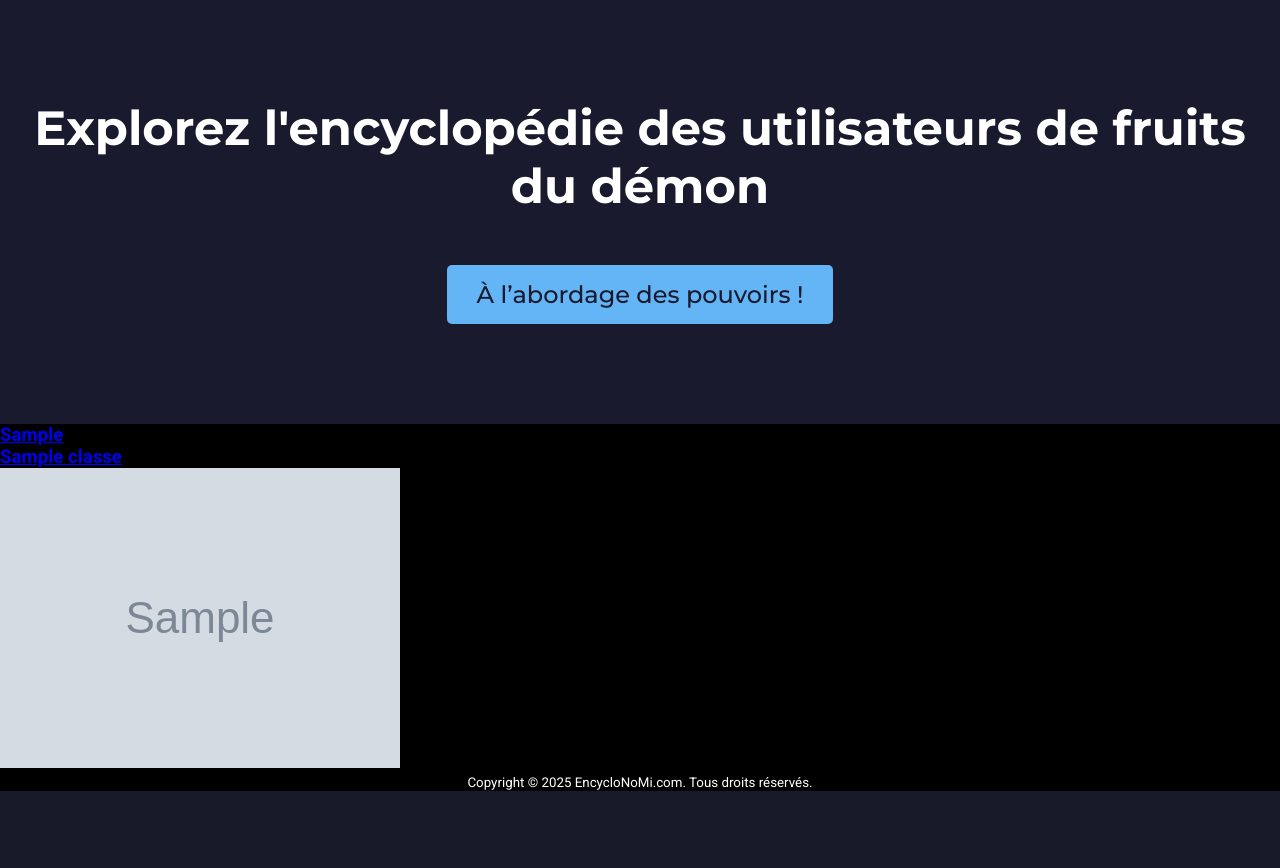
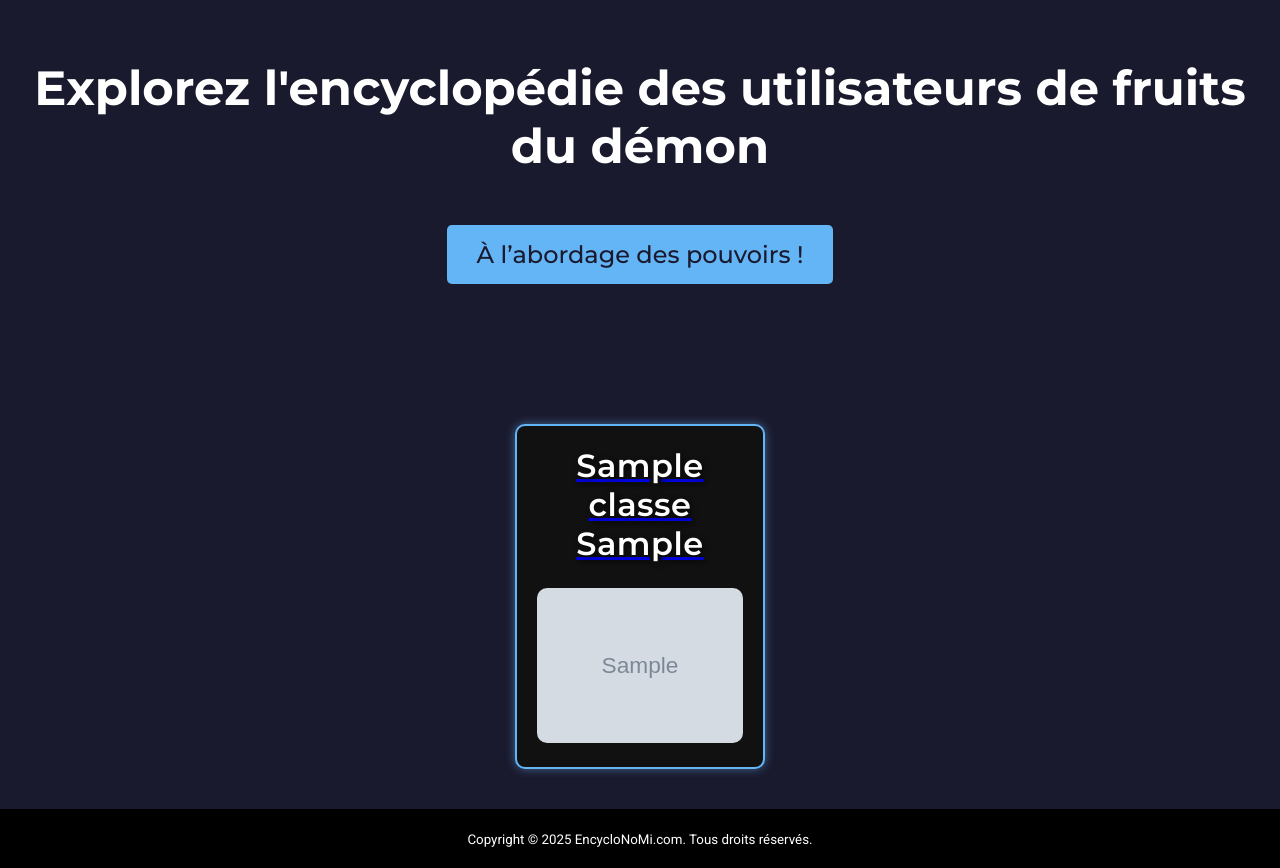
Before and after one commit to Trunings/SAE-2.03, a PHP site: page / in a window 1280 px wide. Shown: the part 4099-4967 px from the top of the page. Before the commit the page ends 4890 px from the top, so only its background shows below. Run offline with PHP 8.4, Linux system fonts and the light colour scheme; tables that the repository leaves empty or names only in its code hold one stand-in row (values such as "Sample post"); grey boxes marked "Sample" are stand-in pictures.

Commit message:
modification de css dans la page accueil

```diff
--- a/accueil.css
+++ b/accueil.css
@@ -11,79 +11,17 @@ body {
     font-family: 'Roboto', sans-serif;
     overflow-x: hidden;
     background-color: black;
+    word-wrap: break-word;
 }
 
-.section {
-    position: relative;
-    height: 100vh;
-    overflow: hidden;
-}
 
-.section img {
-    position: absolute;
-    top: 0;
-    left: 0;
-    width: 100%;
-    height: 100%;
-    object-fit: cover;
-    background-position: center;
-    background-attachment: fixed;
-    transition: filter 3s ease;
-}
-
-.contenu {
-    position: relative;
-    padding: 40px;
-    color: rgb(255, 255, 255);
-    max-width: 800px;
-    margin: 50px auto 0;
-    opacity: 0;
-    transform: translateY(20px);
-    transition: opacity 2s ease, transform 2s ease;
-}
-
-.contenu h2 {
-    font-family: 'Montserrat', sans-serif;
-    font-size: 3.2rem;
-    font-weight: 700;
-    margin-bottom: 30px;
-    text-shadow: 2px 2px 8px rgba(0, 0, 0, 0.7);
-    letter-spacing: 1px;
-}
-
-.contenu h3 {
-    font-family: 'Montserrat', sans-serif;
-    font-size: 2rem;
-    font-weight: 600;
-    margin-bottom: 15px;
-    text-shadow: 2px 2px 6px rgba(0, 0, 0, 0.7);
-    letter-spacing: 0.5px;
-}
-
-.contenu p {
-    font-size: 1.5rem;
-    line-height: 1.5;
-    margin-bottom: 20px;
-    text-shadow: 1px 1px 5px rgba(0, 0, 0, 0.7);
-    font-weight: 300;
-    letter-spacing: 0.5px;
-}
-
-.contenu li {
-    font-size: 1.5rem;
-    line-height: 1.5;
-    margin-bottom: 20px;
-    text-shadow: 1px 1px 5px rgba(0, 0, 0, 0.7);
-    font-weight: 300;
-    letter-spacing: 0.5px;
-}
 
 header {
     position: sticky;
     top: 0;
     left: 0;
     width: 100%;
-    padding: 20px;
+    padding: 10px 0;
     background-color: rgba(0, 0, 0, 0.7);
     z-index: 1000;
     box-shadow: 0 2px 10px rgba(0, 0, 0, 0.3);
@@ -96,33 +34,33 @@ header {
     max-width: 1200px;
     margin: 0 auto;
     padding: 0 20px;
-    gap: 70px;
+    flex-wrap: wrap;
+    gap: 30px;
 }
 
-.titre{
+.titre {
     margin-right: auto;
     color: #fff;
     text-transform: uppercase;
     font-family: "Permanent Marker", cursive;
-    font-weight: 400;
-    font-size: 1.8rem;
-    letter-spacing: 2px;
+    font-size: 1.5rem;
     text-shadow: 0 0 10px rgba(4, 142, 255, 0.7);
 }
 
 header nav {
     display: flex;
     justify-content: center;
+    flex-wrap: wrap;
 }
 
 header nav a {
     font-family: 'Montserrat', sans-serif;
     color: white;
     text-decoration: none;
-    margin: 0 25px;
-    font-size: 1.2rem;
-    transition: all 0.3s ease;
+    margin: 0 12px;
+    font-size: 1.1rem;
     font-weight: 600;
+    white-space: nowrap;
     letter-spacing: 1px;
     padding: 5px 0;
     position: relative;
@@ -152,14 +90,8 @@ header nav a:hover:after {
     background: white;
     border-radius: 50px;
     padding: 1px 14px;
-    box-shadow: 0 2px 8px rgba(0, 0, 0, 0.15);
     border: 1px solid #e0e0e0;
-    transition: all 0.3s ease;
     max-width: 250px;
-}
-
-.recherche-header label {
-    display: none;
 }
 
 .recherche-header input[type="text"] {
@@ -168,17 +100,68 @@ header nav a:hover:after {
     padding: 8px 12px;
     font-size: 1rem;
     outline: none;
-    flex: 1;
     color: #333;
+    width: 100%;
 }
 
-.recherche-header input[type="text"]::placeholder {
+.recherche-header input::placeholder {
     color: #626569;
-    font-size: 1rem;
 }
 
-.recherche-header input[type="submit"] {
-    display: none;
+.section {
+    position: relative;
+    height: 100vh;
+    overflow: hidden;
+}
+
+.section img {
+    position: absolute;
+    top: 0;
+    left: 0;
+    width: 100%;
+    height: 100%;
+    object-fit: cover;
+    background-position: center;
+    background-attachment: fixed;
+    transition: filter 3s ease;
+}
+
+.contenu {
+    position: relative;
+    padding: 40px;
+    color: white;
+    max-width: 800px;
+    margin: 50px auto 0;
+    opacity: 0;
+    transform: translateY(20px);
+    transition: opacity 2s ease, transform 2s ease;
+}
+
+.contenu h2 {
+    font-family: 'Montserrat', sans-serif;
+    font-size: 3.2rem;
+    font-weight: 700;
+    margin-bottom: 30px;
+    text-shadow: 2px 2px 8px rgba(0, 0, 0, 0.7);
+    letter-spacing: 1px;
+}
+
+.contenu h3, .utilisateur h3 {
+    font-family: 'Montserrat', sans-serif;
+    font-size: 2rem;
+    font-weight: 600;
+    margin-bottom: 15px;
+    text-shadow: 2px 2px 6px rgba(0, 0, 0, 0.7);
+    letter-spacing: 0.5px;
+}
+
+.contenu p, .contenu li {
+    font-size: 1.5rem;
+    line-height: 1.5;
+    margin-bottom: 20px;
+    text-shadow: 1px 1px 5px rgba(0, 0, 0, 0.7);
+    font-weight: 300;
+    letter-spacing: 0.5px;
 }
 
 .encyclopédie {
@@ -213,15 +196,74 @@ header nav a:hover:after {
     box-shadow: 0 10px 20px rgba(0, 0, 0, 0.3);
 }
 
-.parallax-bg {
-    transition: filter 0.7s ease;
+.utilisateur-container {
+    display: flex;
+    justify-content: center;
+    flex-wrap: wrap;
+    gap: 30px;
+    padding: 40px 20px;
+    background-color: #1a1a2e;
 }
 
-.parallax-bg.darkened {
-    filter: brightness(0.4);
+.utilisateur {
+    background-color: #111;
+    border: 2px solid #64b5f6;
+    border-radius: 10px;
+    padding: 20px;
+    width: 250px;
+    text-align: center;
+    color: #fff;
+    transition: transform 0.3s;
+    box-shadow: 0 0 10px rgba(100, 181, 246, 0.5);
+}
+
+.utilisateur img {
+    width: 100%;
+    height: auto;
+    border-radius: 10px;
+    margin-top: 10px;
+}
+
+.utilisateur:hover {
+    transform: scale(1.05);
+}
+
+@media (max-width: 768px) {
+    .header-contenu {
+        flex-direction: column;
+        align-items: flex-start;
+        gap: 10px;
+    }
+
+    nav {
+        flex-direction: column;
+        width: 100%;
+    }
+
+    header nav a {
+        margin: 5px 0;
+    }
+
+    .recherche-header {
+        width: 100%;
+        max-width: none;
+    }
+
+    .contenu {
+        padding: 20px;
+    }
+
+    .contenu h2 {
+        font-size: 2.2rem;
+    }
+
+    .contenu p, .contenu li {
+        font-size: 1.1rem;
+    }
 }
 
 footer {
     text-align: center;
     color: #fff;
+    padding: 20px 0;
 }
--- a/index.php
+++ b/index.php
@@ -1,9 +1,8 @@
-<!DOCTYPE html>
 <!DOCTYPE html>
 <html lang="fr">
 <head>
     <meta charset="UTF-8">
-    <meta name="viewport" content="width=device-width, initial-scale=1.0">
+    <meta name="viewport" content="width=device-width, initial-scale=1.0, maximum-scale=5.0">
     <title>Accueil | EncycloNoMi</title>
     <link rel="stylesheet" href="accueil.css">
 
@@ -16,7 +15,6 @@
     <header>
         <div class="header-contenu">
             <div class="titre">EncycloNoMi</div>
-
             <form class="recherche-header" action="encyclopédie.php" method="get">
                 <label for="nom"></label>
                 <input type="text" name="nom" id="nom" placeholder="Recherche">
@@ -93,26 +91,28 @@
 
     <?php
     include ("connexion.php");
- $stmt=$db-> query ('SELECT * FROM utilisateur_fruit
+    $stmt = $db->query('SELECT * FROM utilisateur_fruit
                         JOIN fruit_démon ON fruit_démon.id_fruit = utilisateur_fruit.id_fruit
                         JOIN classe ON classe.id_classe = fruit_démon.id_classe
                         ORDER BY id_utilisateur DESC LIMIT 3');
- $result=$stmt->fetchall();
- echo '<div class="utilisateur-container" > ';
+    $result = $stmt->fetchAll();
+
+    echo '<div class="utilisateur-container">';
     foreach ($result as $row) {
-    echo '<a href="utilisateur.php?id='.$row["id_utilisateur"].'"> <div class="utilisateur"> <h3>'.$row["prenom_utilisateur"].'</h3> <h3>'.$row["nom_utilisateur"].'</h3>
-    <img src = "'.$row["image"].'">';
-    echo '</div> </a>';
+        echo '<a href="utilisateur.php?id='.$row["id_utilisateur"].'">
+                <div class="utilisateur">
+                    <h3>'.$row["nom_utilisateur"].' '.$row["prenom_utilisateur"].'</h3>
+                    <img src="'.$row["image"].'" alt="Utilisateur">
+                </div>
+              </a>';
     }
     echo '</div>';
-
-
     ?>
-
 
     <script src="script.js"></script>
 
     <footer>
-        <small>Copyright © 2025 EncycloNoMi.com. Tous droits réservés. </small>
+        <small>Copyright © 2025 EncycloNoMi.com. Tous droits réservés.</small>
     </footer>
 </body>
+</html>
```
Lines whose indentation alone changed are shown as unchanged.
